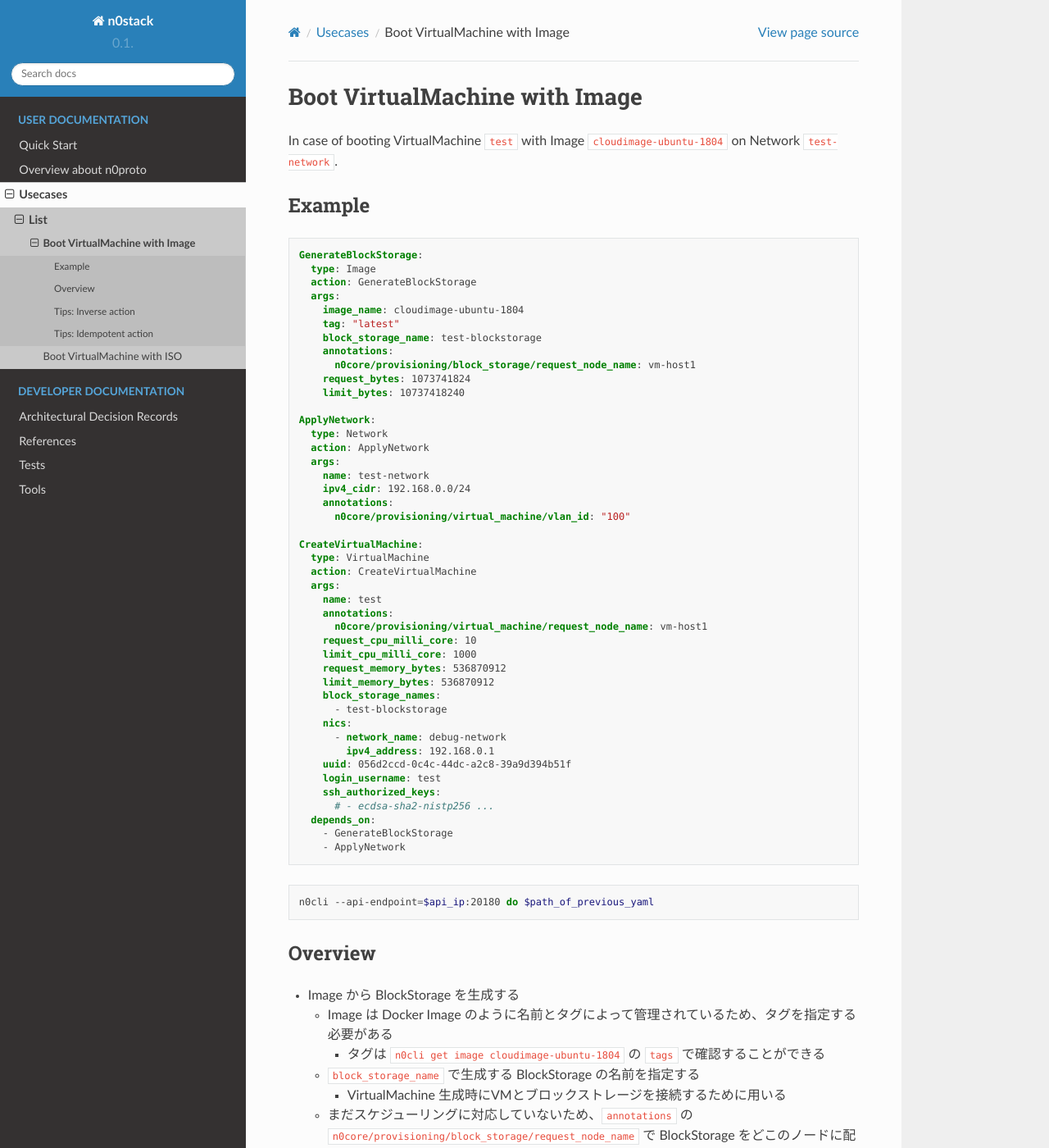
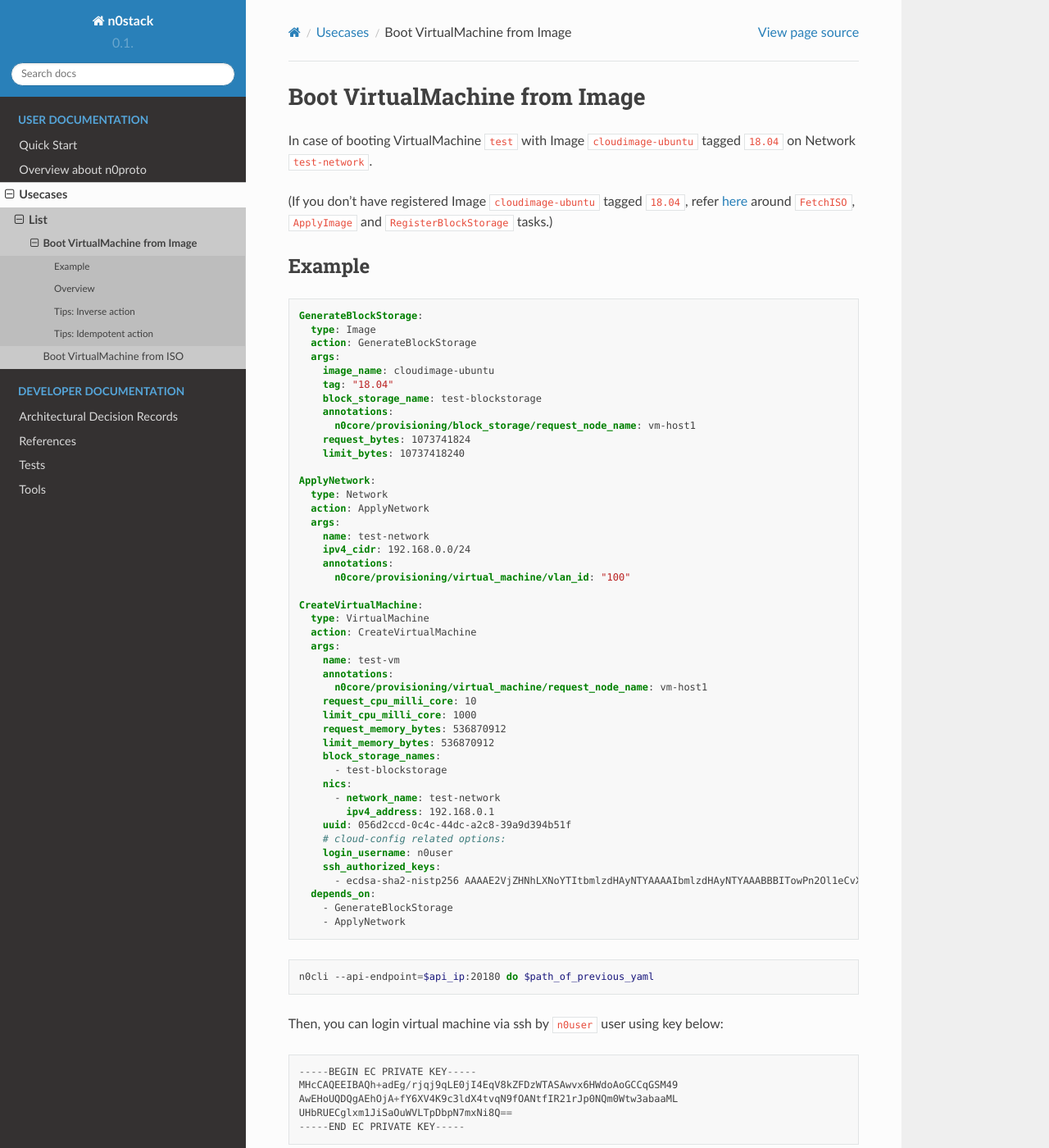
Before and after one commit to n0stack/n0stack, a Sphinx documentation site: the page built from docs/user/usecases/boot_vm_from_image.md, in a window 1280 px wide and 1400 px high. Shown: the whole window at 82% size. Built offline with Sphinx 7.4.7 and the Read the Docs theme 2.0.0, drawn with Linux system fonts in a browser that asks for light colours; the version number is read from the project's files by our own code; some of the changed text lies outside the part shown.

Commit message:
Update example docs (rename *_with_* to *_from_*, add cautions, and name resouce a little easy to understand)

````diff
--- a/docs/user/usecases/boot_vm_with_image.md
+++ b/docs/user/usecases/boot_vm_from_image.md
@@ -1,6 +1,8 @@
-# Boot VirtualMachine with Image
+# Boot VirtualMachine from Image
 
-In case of booting VirtualMachine `test` with Image `cloudimage-ubuntu-1804` on Network `test-network`.
+In case of booting VirtualMachine `test` with Image `cloudimage-ubuntu` tagged `18.04` on Network `test-network`.
+
+(If you don't have registered Image `cloudimage-ubuntu` tagged `18.04`, refer [here](boot_vm_with_iso) around `FetchISO`, `ApplyImage` and `RegisterBlockStorage` tasks.)
 
 ## Example
 
@@ -9,8 +11,8 @@ GenerateBlockStorage:
   type: Image
   action: GenerateBlockStorage
   args:
-    image_name: cloudimage-ubuntu-1804
-    tag: "latest"
+    image_name: cloudimage-ubuntu
+    tag: "18.04"
     block_storage_name: test-blockstorage
     annotations:
       n0core/provisioning/block_storage/request_node_name: vm-host1
@@ -30,7 +32,7 @@ CreateVirtualMachine:
   type: VirtualMachine
   action: CreateVirtualMachine
   args:
-    name: test
+    name: test-vm
     annotations:
       n0core/provisioning/virtual_machine/request_node_name: vm-host1
     request_cpu_milli_core: 10
@@ -40,12 +42,13 @@ CreateVirtualMachine:
     block_storage_names:
       - test-blockstorage
     nics:
-      - network_name: debug-network
+      - network_name: test-network
         ipv4_address: 192.168.0.1
     uuid: 056d2ccd-0c4c-44dc-a2c8-39a9d394b51f
-    login_username: test
+    # cloud-config related options:
+    login_username: n0user
     ssh_authorized_keys:
-      # - ecdsa-sha2-nistp256 ...
+      - ecdsa-sha2-nistp256 AAAAE2VjZHNhLXNoYTItbmlzdHAyNTYAAAAIbmlzdHAyNTYAAABBBITowPn2Ol1eCvXN5XV+Lb6jfXzgDbXyEdtayadDUJtFrcN2m2mjC1B20VBAoJcZtSYkmjrllS06Q26Te5sTYvE= testkey
   depends_on:
     - GenerateBlockStorage
     - ApplyNetwork
@@ -54,6 +57,18 @@ CreateVirtualMachine:
 ```sh
 n0cli --api-endpoint=$api_ip:20180 do $path_of_previous_yaml
 ```
+
+Then, you can login virtual machine via ssh by `n0user` user using key below:
+
+```
+-----BEGIN EC PRIVATE KEY-----
+MHcCAQEEIBAQh+adEg/rjqj9qLE0jI4EqV8kZFDzWTASAwvx6HWdoAoGCCqGSM49
+AwEHoUQDQgAEhOjA+fY6XV4K9c3ldX4tvqN9fOANtfIR21rJp0NQm0Wtw3abaaML
+UHbRUECglxm1JiSaOuWVLTpDbpN7mxNi8Q==
+-----END EC PRIVATE KEY-----
+```
+
+(Ubuntu 18.04 Cloud Image doesn't allow password login to ssh configured above, so you need set password if need to access via VNC console)
 
 ## Overview
 
@@ -87,11 +102,11 @@ n0cli --api-endpoint=$api_ip:20180 do $path_of_previous_yaml
 ## Tips: Inverse action
 
 ```yaml
-Delete_test:
+Delete_test-vm:
   type: VirtualMachine
   action: DeleteVirtualMachine
   args:
-    name: test
+    name: test-vm
 
 Delete_test-blockstorage:
   type: BlockStorage
@@ -99,7 +114,7 @@ Delete_test-blockstorage:
   args:
     name: test-blockstorage
   depends_on:
-    - Delete_test
+    - Delete_test-vm
 
 Delete_test-network:
   type: Network
@@ -107,40 +122,52 @@ Delete_test-network:
   args:
     name: test-network
   depends_on:
-    - Delete_test
+    - Delete_test-vm
 ```
 
 ## Tips: Idempotent action
 
+**Caution**: This DAG may delete blockstorage and vms if they exist.
+
 ```yaml
-Delete_test:
+DeleteVirtualMachine:
   type: VirtualMachine
   action: DeleteVirtualMachine
   args:
-    name: test
+    name: test-vm
   ignore_error: true
 
-Delete_test-network:
+DeleteBlockStorage:
+  type: BlockStorage
+  action: DeleteBlockStorage
+  args:
+    name: test-blockstorage
+  depends_on:
+    - DeleteVirtualMachine
+  ignore_error: true
+
+DeleteNetwork:
   type: Network
   action: DeleteNetwork
   args:
     name: test-network
   depends_on:
-    - Delete_test
+    - DeleteVirtualMachine
   ignore_error: true
 
 GenerateBlockStorage:
   type: Image
   action: GenerateBlockStorage
   args:
-    image_name: cloudimage-ubuntu-1804
-    tag: "latest"
+    image_name: cloudimage-ubuntu
+    tag: "18.04"
     block_storage_name: test-blockstorage
     annotations:
       n0core/provisioning/block_storage/request_node_name: vm-host1
     request_bytes: 1073741824
     limit_bytes: 10737418240
-  ignore_error: true
+  depends_on:
+    - DeleteBlockStorage
 
 ApplyNetwork:
   type: Network
@@ -151,13 +178,13 @@ ApplyNetwork:
     annotations:
       n0core/provisioning/virtual_machine/vlan_id: "100"
   depends_on:
-    - Delete_test-network
+    - DeleteNetwork
 
 CreateVirtualMachine:
   type: VirtualMachine
   action: CreateVirtualMachine
   args:
-    name: test
+    name: test-vm
     annotations:
       n0core/provisioning/virtual_machine/request_node_name: vm-host1
     request_cpu_milli_core: 10
@@ -167,10 +194,10 @@ CreateVirtualMachine:
     block_storage_names:
       - test-blockstorage
     nics:
-      - network_name: debug-network
+      - network_name: test-network
         ipv4_address: 192.168.0.1
     uuid: 056d2ccd-0c4c-44dc-a2c8-39a9d394b51f
-    login_username: test
+    login_username: n0user
     ssh_authorized_keys:
       - ecdsa-sha2-nistp256 AAAAE2VjZHNhLXNoYTItbmlzdHAyNTYAAAAIbmlzdHAyNTYAAABBBITowPn2Ol1eCvXN5XV+Lb6jfXzgDbXyEdtayadDUJtFrcN2m2mjC1B20VBAoJcZtSYkmjrllS06Q26Te5sTYvE= testkey
   depends_on:
````
Also changed, not shown: docs/user/usecases/boot_vm_from_iso.md (renamed from docs/user/usecases/boot_vm_with_iso.md, +31 -17 lines).
